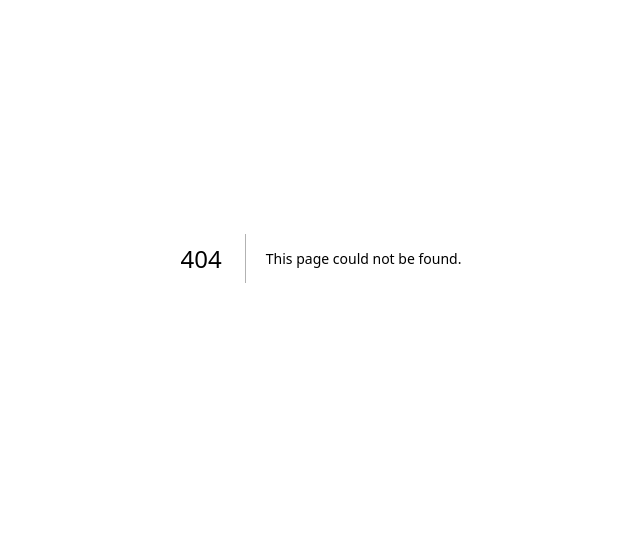
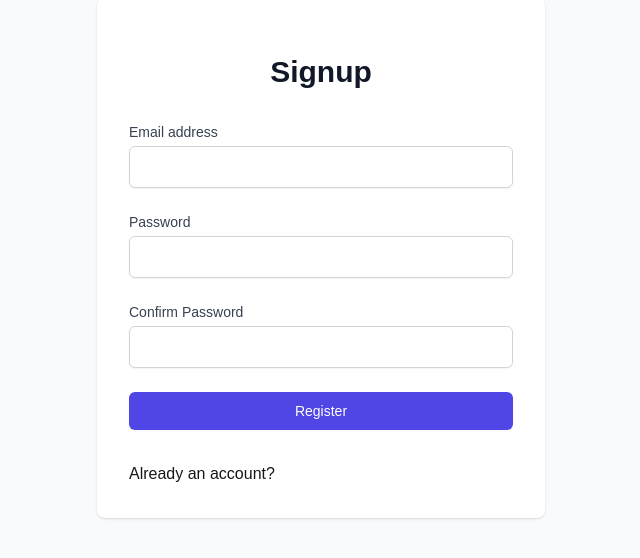
Before and after one commit to carpediem23/charmmate-website, a Next.js app: page /auth/register in a window 1280 px wide. Before the commit this address had no page. Shown: the part 142-700 px from the top of the page, without its empty margins (319-959 px from the left). Built offline with nearby package versions, Linux system fonts and the light colour scheme.

Commit message:
feat: Implement login and registration forms using Formik and Yup for validation

```diff
--- /dev/null
+++ b/app/auth/login/page.tsx
@@ -0,0 +1,24 @@
+import { Metadata } from 'next';
+import Link from 'next/link';
+import LoginForm from '@/components/auth/LoginForm';
+
+export const metadata: Metadata = {
+  title: 'Sign in to ContentMate',
+  description: 'Sign in to your account for generate or select animations',
+};
+
+export default function LoginPage() {
+  return (
+    <div className="min-h-screen flex items-center justify-center bg-gray-50">
+      <div className="max-w-md w-full space-y-8 p-8 bg-white rounded-lg shadow">
+        <h2 className="mt-6 text-center text-3xl font-extrabold text-gray-900">
+          Login
+        </h2>
+        <LoginForm />
+        <Link className="block mt-4" href="/auth/register">
+          You don't have any account?
+        </Link>
+      </div>
+    </div>
+  );
+}
--- /dev/null
+++ b/app/auth/register/page.tsx
@@ -0,0 +1,24 @@
+import { Metadata } from 'next';
+import RegisterForm from '@/components/auth/RegisterForm';
+import Link from 'next/link';
+
+export const metadata: Metadata = {
+  title: 'Sign up to ContentMate',
+  description: 'Sign up to your account for generate or select animations',
+};
+
+export default function RegisterPage() {
+  return (
+    <div className="min-h-screen flex items-center justify-center bg-gray-50">
+      <div className="max-w-md w-full space-y-8 p-8 bg-white rounded-lg shadow">
+        <h2 className="mt-6 text-center text-3xl font-extrabold text-gray-900">
+          Signup
+        </h2>
+        <RegisterForm />
+        <Link className="block mt-4" href="/auth/login">
+          Already an account?
+        </Link>
+      </div>
+    </div>
+  );
+}
--- /dev/null
+++ b/components/auth/LoginForm.tsx
@@ -0,0 +1,89 @@
+'use client';
+
+import { Formik, Form, Field, ErrorMessage } from 'formik';
+import * as Yup from 'yup';
+import { TLoginFormValues } from '@/types/auth.type';
+
+const validationSchema = Yup.object().shape({
+  email: Yup.string()
+    .email('Invalid email address')
+    .required('Email is required'),
+  password: Yup.string()
+    .min(6, 'Password must be at least 6 characters')
+    .required('Password is required'),
+});
+
+const initialValues: TLoginFormValues = {
+  email: '',
+  password: '',
+};
+
+export default function LoginForm() {
+  const handleSubmit = async (values: TLoginFormValues) => {
+    try {
+      console.log(values);
+    } catch (error) {
+      console.error('Login failed:', error);
+    }
+  };
+
+  return (
+    <Formik
+      initialValues={initialValues}
+      validationSchema={validationSchema}
+      onSubmit={handleSubmit}
+    >
+      {({ isSubmitting }) => (
+        <Form className="mt-8 space-y-6">
+          <div>
+            <label
+              htmlFor="email"
+              className="block text-sm font-medium text-gray-700"
+            >
+              Email address
+            </label>
+            <Field
+              id="email"
+              name="email"
+              type="email"
+              className="mt-1 block w-full rounded-md border border-gray-300 px-3 py-2 shadow-sm focus:border-indigo-500 focus:outline-none focus:ring-indigo-500"
+            />
+            <ErrorMessage
+              name="email"
+              component="div"
+              className="mt-1 text-sm text-red-600"
+            />
+          </div>
+
+          <div>
+            <label
+              htmlFor="password"
+              className="block text-sm font-medium text-gray-700"
+            >
+              Password
+            </label>
+            <Field
+              id="password"
+              name="password"
+              type="password"
+              className="mt-1 block w-full rounded-md border border-gray-300 px-3 py-2 shadow-sm focus:border-indigo-500 focus:outline-none focus:ring-indigo-500"
+            />
+            <ErrorMessage
+              name="password"
+              component="div"
+              className="mt-1 text-sm text-red-600"
+            />
+          </div>
+
+          <button
+            type="submit"
+            disabled={isSubmitting}
+            className="w-full flex justify-center py-2 px-4 border border-transparent rounded-md shadow-sm text-sm font-medium text-white bg-indigo-600 hover:bg-indigo-700 focus:outline-none focus:ring-2 focus:ring-offset-2 focus:ring-indigo-500 disabled:opacity-50"
+          >
+            {isSubmitting ? 'Signing in...' : 'Sign in'}
+          </button>
+        </Form>
+      )}
+    </Formik>
+  );
+}
--- /dev/null
+++ b/components/auth/RegisterForm.tsx
@@ -0,0 +1,113 @@
+'use client';
+
+import { Formik, Form, Field, ErrorMessage } from 'formik';
+import * as Yup from 'yup';
+import { TRegisterFormValues } from '@/types/auth.type';
+
+const validationSchema = Yup.object().shape({
+  email: Yup.string()
+    .email('Invalid email address')
+    .required('Email is required'),
+  password: Yup.string()
+    .min(6, 'Password must be at least 6 characters')
+    .required('Password is required'),
+  confirmPassword: Yup.string()
+    .oneOf([Yup.ref('password')], 'Passwords must match')
+    .required('Confirm Password is required'),
+});
+
+const initialValues: TRegisterFormValues = {
+  email: '',
+  password: '',
+  confirmPassword: '',
+};
+
+export default function RegisterForm() {
+  const handleSubmit = async (values: TRegisterFormValues) => {
+    try {
+      console.log(values);
+    } catch (error) {
+      console.error('Registration failed:', error);
+    }
+  };
+
+  return (
+    <Formik
+      initialValues={initialValues}
+      validationSchema={validationSchema}
+      onSubmit={handleSubmit}
+    >
+      {({ isSubmitting }) => (
+        <Form className="mt-8 space-y-6">
+          <div>
+            <label
+              htmlFor="email"
+              className="block text-sm font-medium text-gray-700"
+            >
+              Email address
+            </label>
+            <Field
+              id="email"
+              name="email"
+              type="email"
+              className="mt-1 block w-full rounded-md border border-gray-300 px-3 py-2 shadow-sm focus:border-indigo-500 focus:outline-none focus:ring-indigo-500"
+            />
+            <ErrorMessage
+              name="email"
+              component="div"
+              className="mt-1 text-sm text-red-600"
+            />
+          </div>
+
+          <div>
+            <label
+              htmlFor="password"
+              className="block text-sm font-medium text-gray-700"
+            >
+              Password
+            </label>
+            <Field
+              id="password"
+              name="password"
+              type="password"
+              className="mt-1 block w-full rounded-md border border-gray-300 px-3 py-2 shadow-sm focus:border-indigo-500 focus:outline-none focus:ring-indigo-500"
+            />
+            <ErrorMessage
+              name="password"
+              component="div"
+              className="mt-1 text-sm text-red-600"
+            />
+          </div>
+
+          <div>
+            <label
+              htmlFor="confirmPassword"
+              className="block text-sm font-medium text-gray-700"
+            >
+              Confirm Password
+            </label>
+            <Field
+              id="confirmPassword"
+              name="confirmPassword"
+              type="password"
+              className="mt-1 block w-full rounded-md border border-gray-300 px-3 py-2 shadow-sm focus:border-indigo-500 focus:outline-none focus:ring-indigo-500"
+            />
+            <ErrorMessage
+              name="confirmPassword"
+              component="div"
+              className="mt-1 text-sm text-red-600"
+            />
+          </div>
+
+          <button
+            type="submit"
+            disabled={isSubmitting}
+            className="w-full flex justify-center py-2 px-4 border border-transparent rounded-md shadow-sm text-sm font-medium text-white bg-indigo-600 hover:bg-indigo-700 focus:outline-none focus:ring-2 focus:ring-offset-2 focus:ring-indigo-500 disabled:opacity-50"
+          >
+            {isSubmitting ? 'Registering...' : 'Register'}
+          </button>
+        </Form>
+      )}
+    </Formik>
+  );
+}
--- a/package.json
+++ b/package.json
@@ -13,7 +13,9 @@
   "dependencies": {
     "react": "^19.0.0",
     "react-dom": "^19.0.0",
-    "next": "15.1.2"
+    "next": "15.1.2",
+    "formik": "^2.4.5",
+    "yup": "^1.3.3"
   },
   "devDependencies": {
     "typescript": "^5",
```
Also changed, not shown: types/auth.type.ts (added, +10 -0 lines), 2 other files (tests, documents, lock files or other folders).
